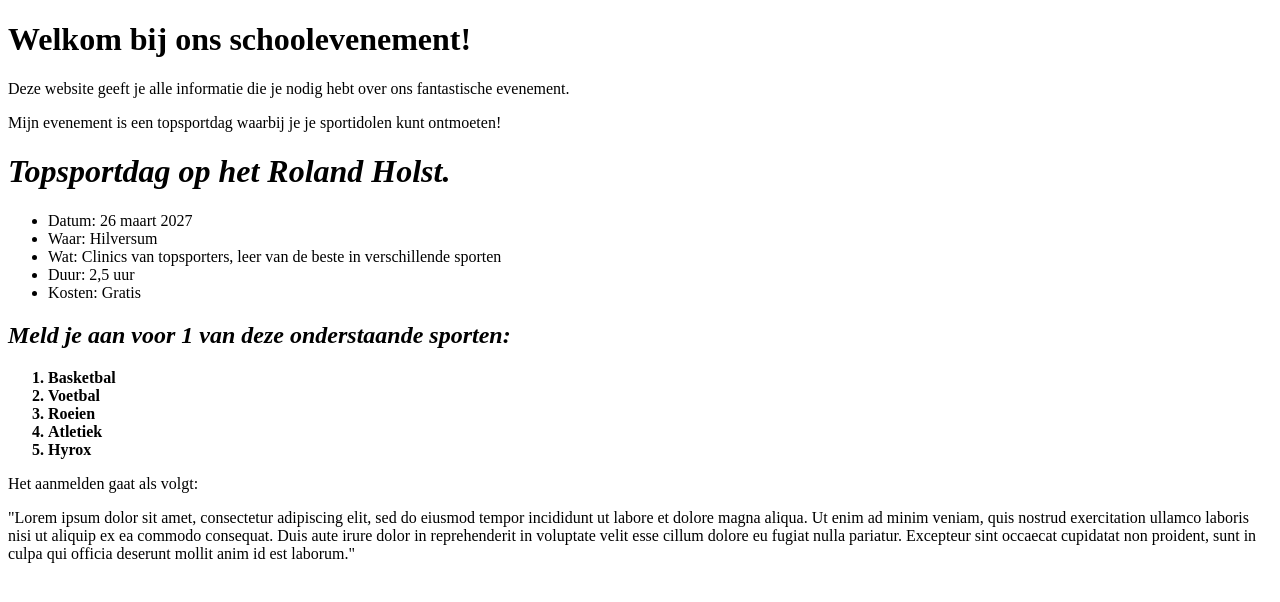
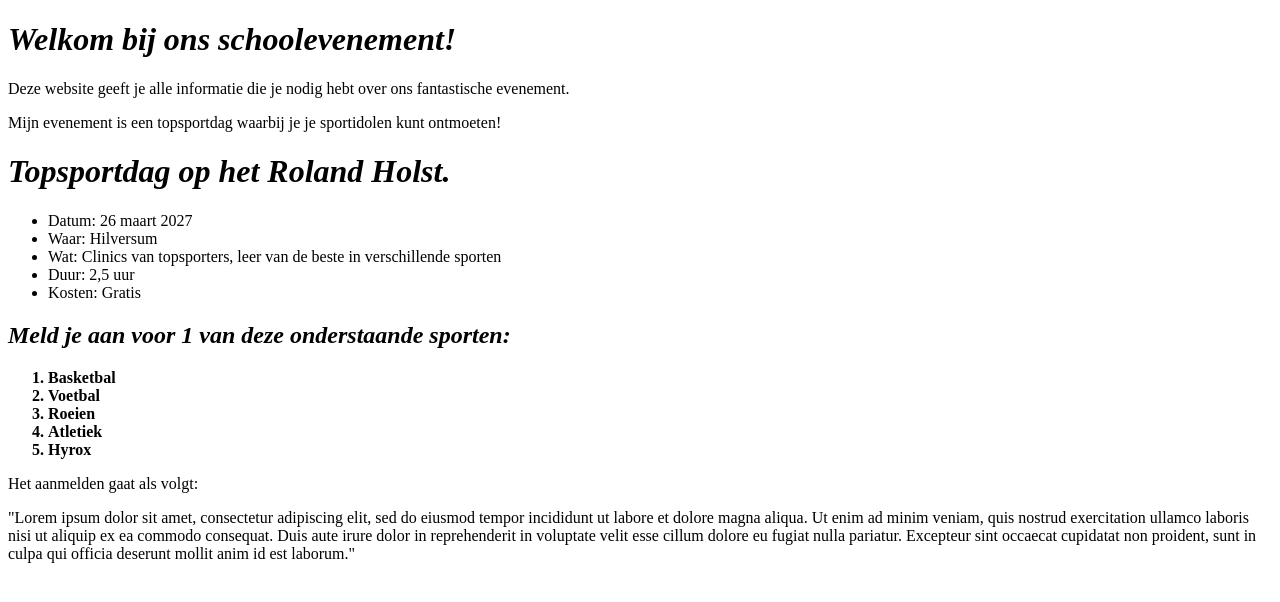
Before and after one commit to HiddeOldenhof/weekopdracht-3, a plain HTML site: page index.html in a window 1280 px wide. Drawn offline with Linux system fonts and the light colour scheme.

Commit message:
WebLab Run 23-11-2026 10:00:15 (UTC+01:00)

```diff
--- a/index.html
+++ b/index.html
@@ -6,7 +6,9 @@
     <title>Schoolevenement</title>
 </head>
 <body>
-    <h1>Welkom bij ons schoolevenement!</h1>
+    <h1>
+      <i>Welkom bij ons schoolevenement!</i>
+      </h1>
     <p>Deze website geeft je alle informatie die je nodig hebt over ons fantastische evenement.</p>
     <p>Mijn evenement is een topsportdag waarbij je je sportidolen kunt ontmoeten!</p>
 
```
Also changed, not shown: 1 other file.
